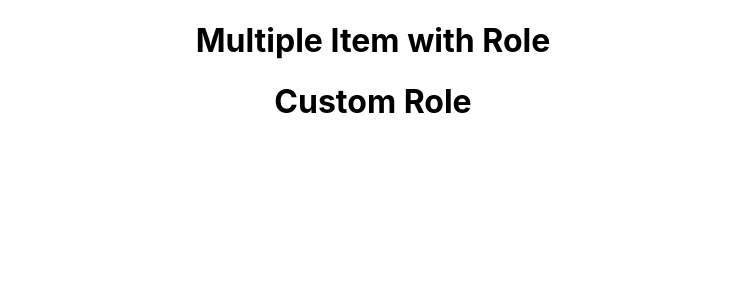
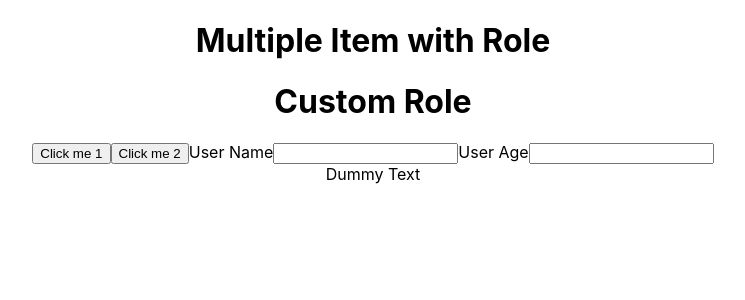
Before and after one commit to Shahrukh-elRed/react-testing-library-and-jest, a React (Create React App) app: page / in a window 1280 px wide. Shown: the top 300 px of the page, without its empty margins (267-1012 px from the left). Built offline with nearby package versions, Linux system fonts and the light colour scheme.

Commit message:
multiple elements and custo role

```diff
--- a/src/App.js
+++ b/src/App.js
@@ -5,6 +5,13 @@
     <div className="App">
       <h1>Multiple Item with Role</h1>
       <h1>Custom Role</h1>
+      <button>Click me 1</button>
+      <button>Click me 2</button>
+      <label htmlFor="input1">User Name</label>
+      <input type="text" id="input1" />
+      <label htmlFor="input2">User Age</label>
+      <input type="text" id="input2" />
+      <div role="dummy">Dummy Text</div>
     </div>
   );
 }
```
Also changed, not shown: 1 other file (tests, documents, lock files or other folders).
